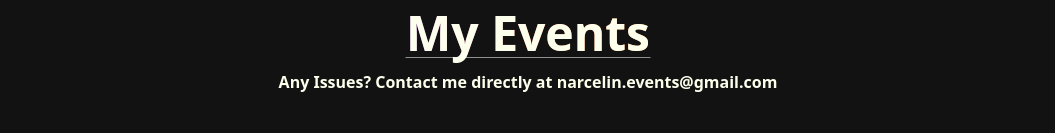
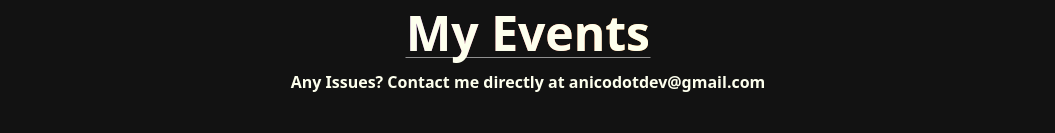
Before and after one commit to narcelin/portfolio_v2, a Next.js app: page /myEvents in a window 1280 px wide. Shown: the part 146-279 px from the top of the page, without its empty margins (112-1167 px from the left). Built offline with nearby package versions, Linux system fonts and the light colour scheme.

Commit message:
changing contact email

```diff
--- a/src/app/myEvents/page.jsx
+++ b/src/app/myEvents/page.jsx
@@ -6,7 +6,7 @@ export default function MyEvents() {
     <main className="flex flex-col items-center py-14 gap-10">
       <PageHeading
         heading="My Events"
-        subHeading="Any Issues? Contact me directly at narcelin.events@gmail.com"
+        subHeading="Any Issues? Contact me directly at anicodotdev@gmail.com"
       />
       {/* Eventually will need to pull EventCard data from database */}
       <EventCard
```
